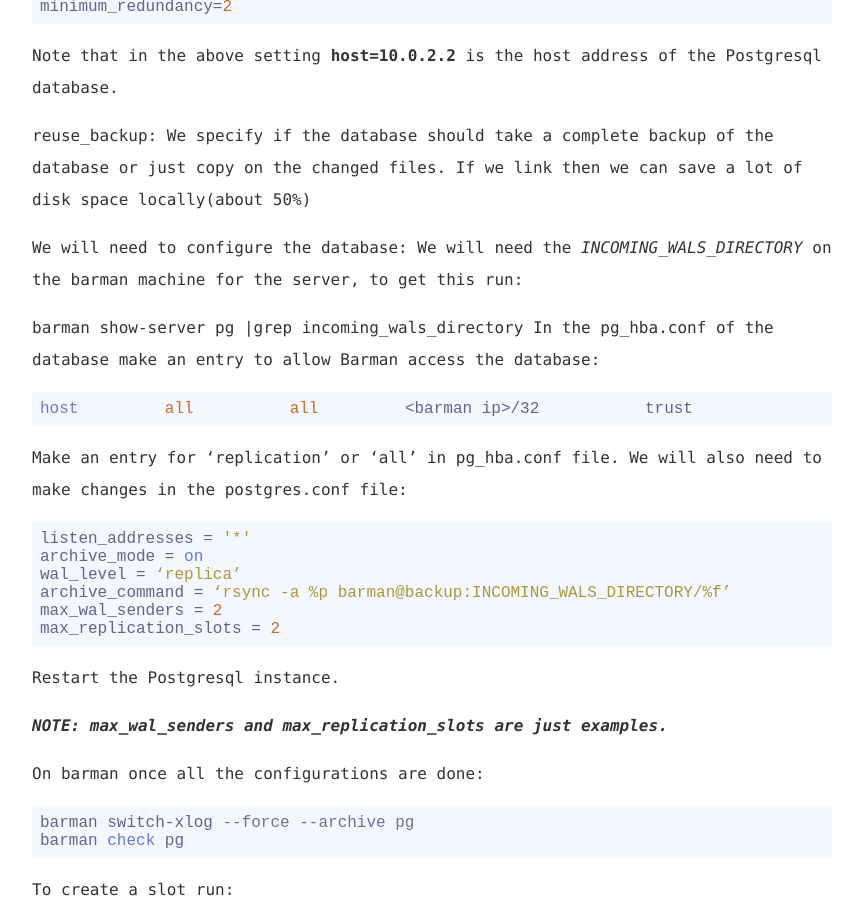
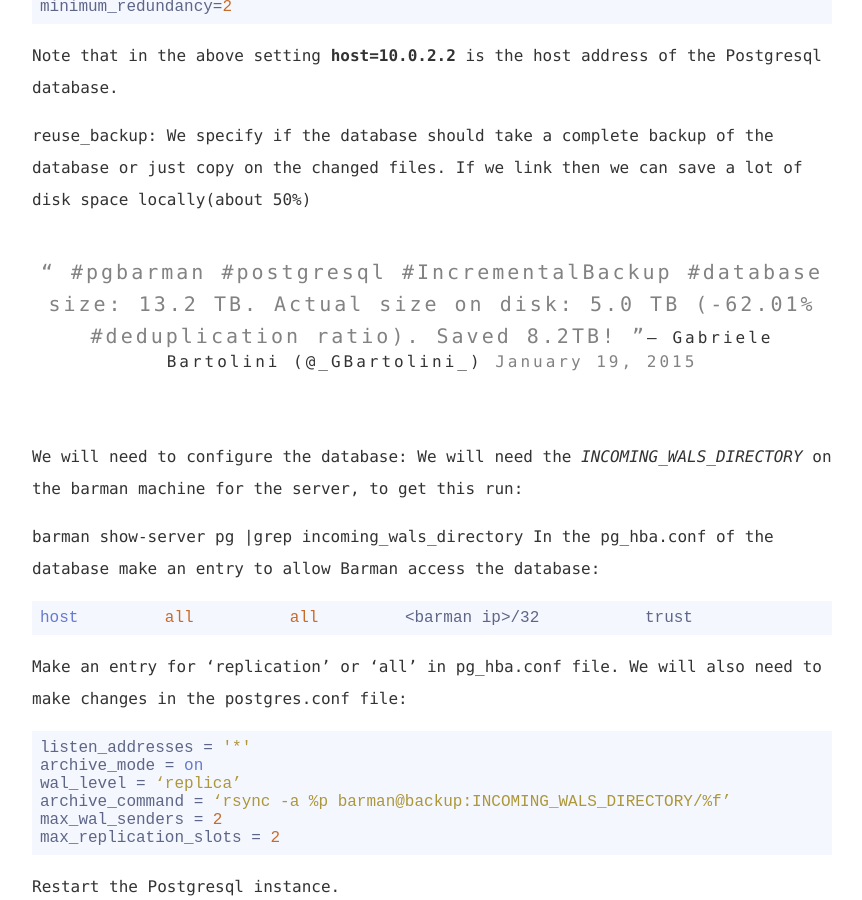
Before and after one commit to deepakputhraya/site, a Jekyll site: the page built from _posts/2017-04-29-postgresql-backup-and-recovery-with-barman.markdown, in a window 1280 px wide and 900 px high, scrolled down 3761 px. Shown: the whole window, without its empty margins (208-1070 px from the left). Built offline with Jekyll 4.4.1, drawn with Linux system fonts in a browser that asks for light colours; comment, search, counter and statistics services are not loaded.

Commit message:
Add tweet

```diff
--- a/_layouts/default.html
+++ b/_layouts/default.html
@@ -16,5 +16,6 @@
 
         {% include externals/scripting.html %}
         {% include externals/google_analytics.html %}
+        <script async src="https://platform.twitter.com/widgets.js" charset="utf-8"></script>
     </body>
 </html>
--- a/_posts/2017-04-29-postgresql-backup-and-recovery-with-barman.markdown
+++ b/_posts/2017-04-29-postgresql-backup-and-recovery-with-barman.markdown
@@ -137,6 +137,7 @@
 
 reuse_backup: We specify if the database should take a complete backup of the database or just copy on the changed files. If we link then we can save a lot of disk space locally(about 50%)
 
+<blockquote class="twitter-tweet" data-lang="en"><p lang="en" dir="ltr"><a href="https://twitter.com/hashtag/pgbarman?src=hash&amp;ref_src=twsrc%5Etfw">#pgbarman</a> <a href="https://twitter.com/hashtag/postgresql?src=hash&amp;ref_src=twsrc%5Etfw">#postgresql</a> <a href="https://twitter.com/hashtag/IncrementalBackup?src=hash&amp;ref_src=twsrc%5Etfw">#IncrementalBackup</a> <a href="https://twitter.com/hashtag/database?src=hash&amp;ref_src=twsrc%5Etfw">#database</a> size: 13.2 TB. Actual size on disk: 5.0 TB (-62.01% <a href="https://twitter.com/hashtag/deduplication?src=hash&amp;ref_src=twsrc%5Etfw">#deduplication</a> ratio). Saved 8.2TB!</p>&mdash; Gabriele Bartolini (@_GBartolini_) <a href="https://twitter.com/_GBartolini_/status/557287789575028736?ref_src=twsrc%5Etfw">January 19, 2015</a></blockquote>
 
 We will need to configure the database: We will need the *INCOMING\_WALS\_DIRECTORY* on the barman machine for the server, to get this run:
 
```
